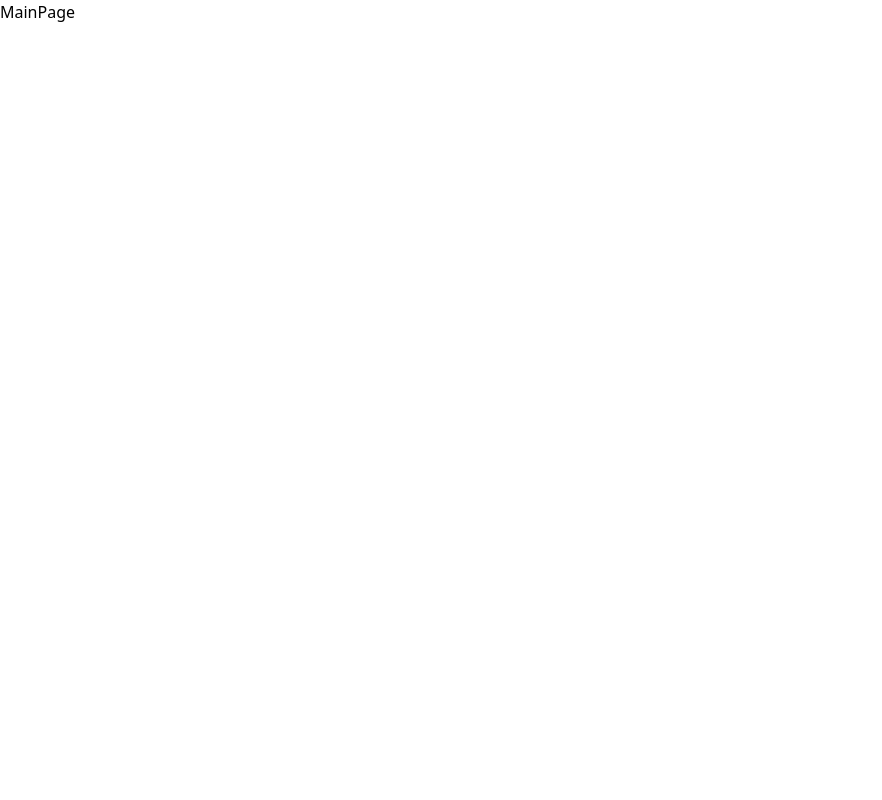
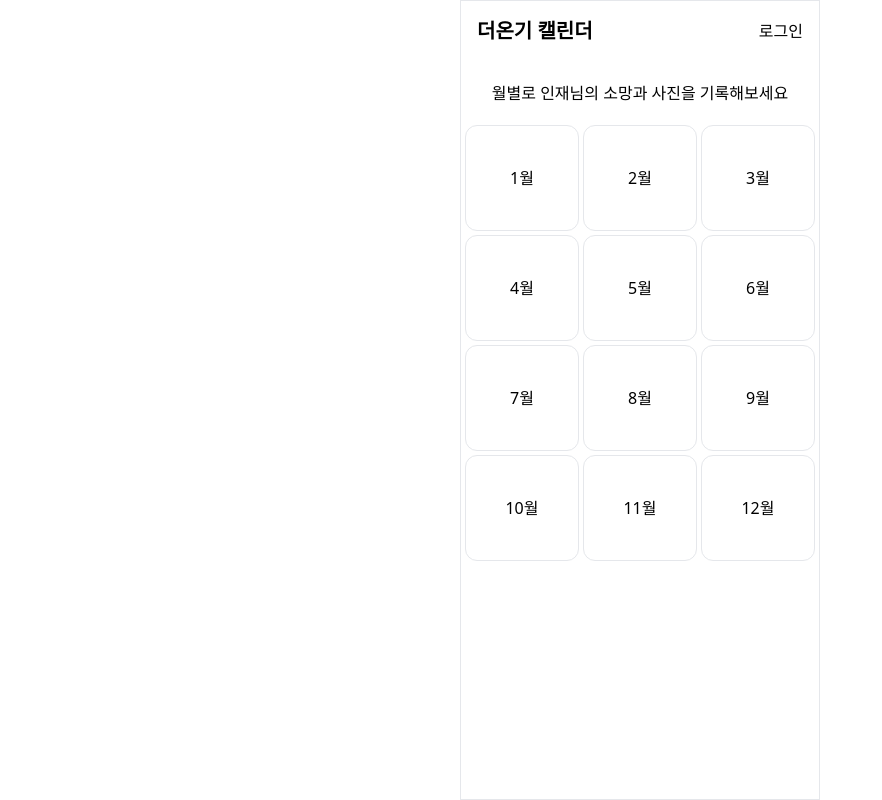
Before and after one commit to nvnhong/the-ongi-calendar, a React (Vite) app: page / in a window 1280 px wide. Shown: the whole page, without its empty margins (0-882 px from the left). Built offline with nearby package versions, Linux system fonts and the light colour scheme.

Commit message:
Feat: 메인 페이지 생성

```diff
--- a/src/pages/MainPage.jsx
+++ b/src/pages/MainPage.jsx
@@ -1,3 +1,27 @@
+import Layout from "@components/common/Layout";
+import Header from "@components/common/Header";
+import TextBox from "@components/common/TextBox";
+import { MONTHS } from "@constants/dateConstants";
+import { Link } from "react-router-dom";
+
 export default function MainPage() {
-  return <>MainPage</>;
+  return (
+    <Layout>
+      <Header />
+      <TextBox className="text-center py-5">
+        월별로 인재님의 소망과 사진을 기록해보세요
+      </TextBox>
+      <section className="grid grid-cols-3 mx-1 gap-1">
+        {MONTHS.map((month) => (
+          <Link
+            key={month}
+            to={`/month/${month}`}
+            className="py-10 border rounded-xl text-center"
+          >
+            {month}월
+          </Link>
+        ))}
+      </section>
+    </Layout>
+  );
 }
```
